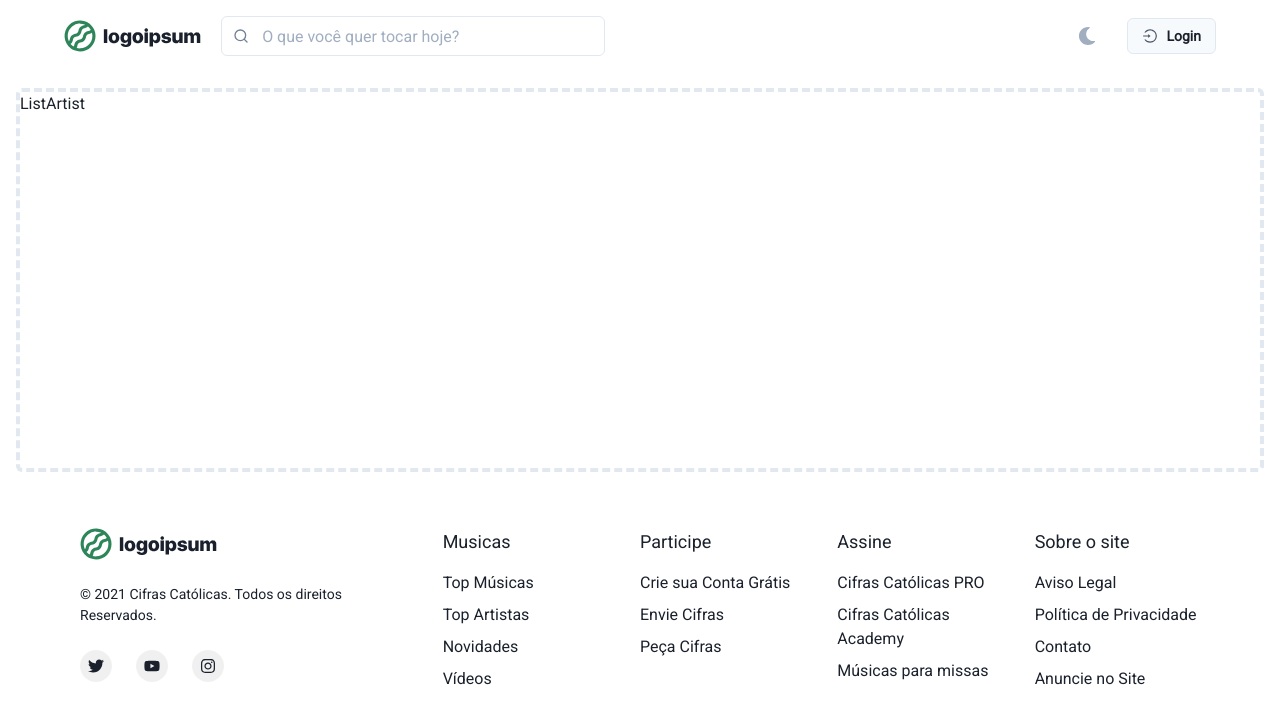
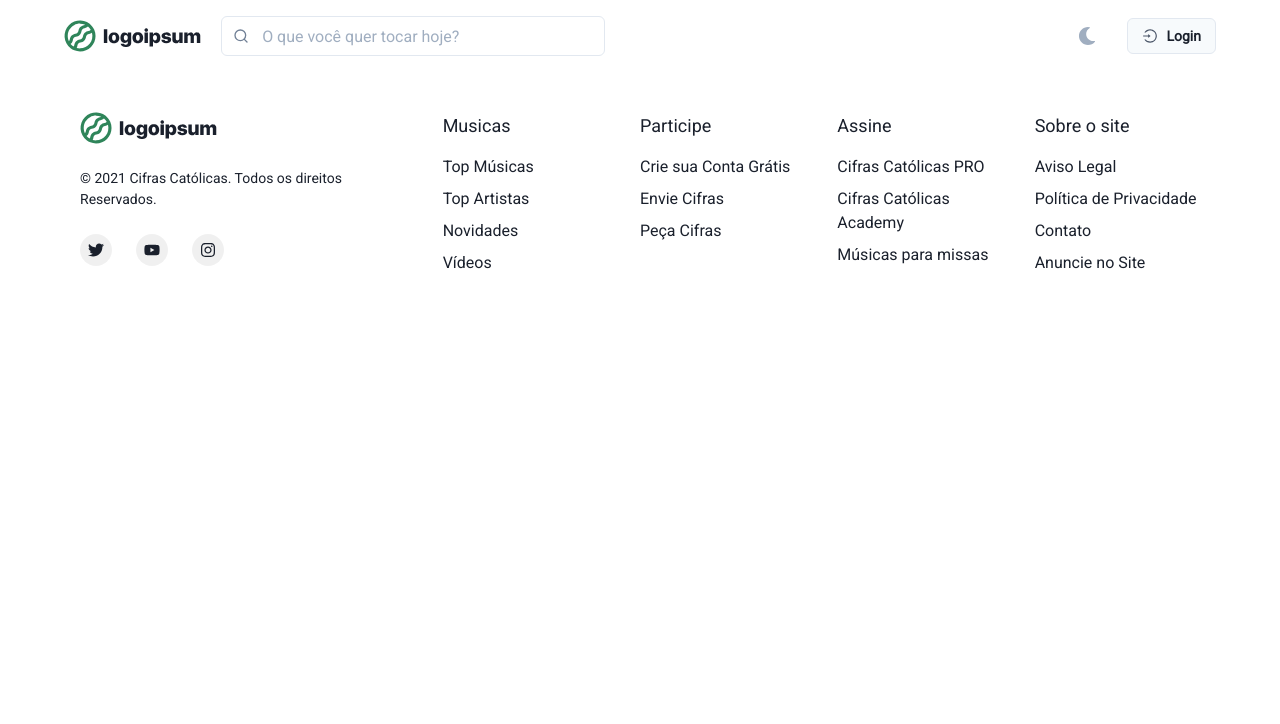
Before and after one commit to PauloLuan/cifras-catolicas, a Next.js app: page / in a window 1280 px wide. Shown: the top 724 px of the page. Built offline with nearby package versions, Linux system fonts and the light colour scheme.

Commit message:
♻️ refactor: added more flexibility to layout component in order to render it as a children

```diff
--- a/src/components/Layout/layout.component.tsx
+++ b/src/components/Layout/layout.component.tsx
@@ -1,16 +1,16 @@
-import { Navbar, Footer } from '..'
 import { Box } from '@chakra-ui/react'
-import { Main } from 'components/Main'
+import { ReactNode } from 'react'
+import { Footer, Navbar } from '..'
 
 export interface LayoutProps {
-  name?: string
+  children: ReactNode
 }
 
-export const Layout = ({ name }: LayoutProps) => {
+export const Layout = ({ children }: LayoutProps) => {
   return (
     <Box w="full" h="full">
       <Navbar />
-      <Main />
+      {children}
       <Footer />
     </Box>
   )
--- a/src/components/Main/main.component.tsx
+++ b/src/components/Main/main.component.tsx
@@ -1,8 +1,12 @@
 import { Box, Link } from '@chakra-ui/react'
 
-const Main = () => {
+export interface MainProps {
+  testId?: string
+}
+
+const Main = ({ testId }: MainProps) => {
   return (
-    <Box as="main" p="4">
+    <Box as="main" p="4" data-testid={testId}>
       <Box borderWidth="4px" borderStyle="dashed" rounded="md" h="96">
         <Link href="/artistas">ListArtist</Link>
       </Box>
```
Also changed, not shown: 2 other files (tests, documents, lock files or other folders).
